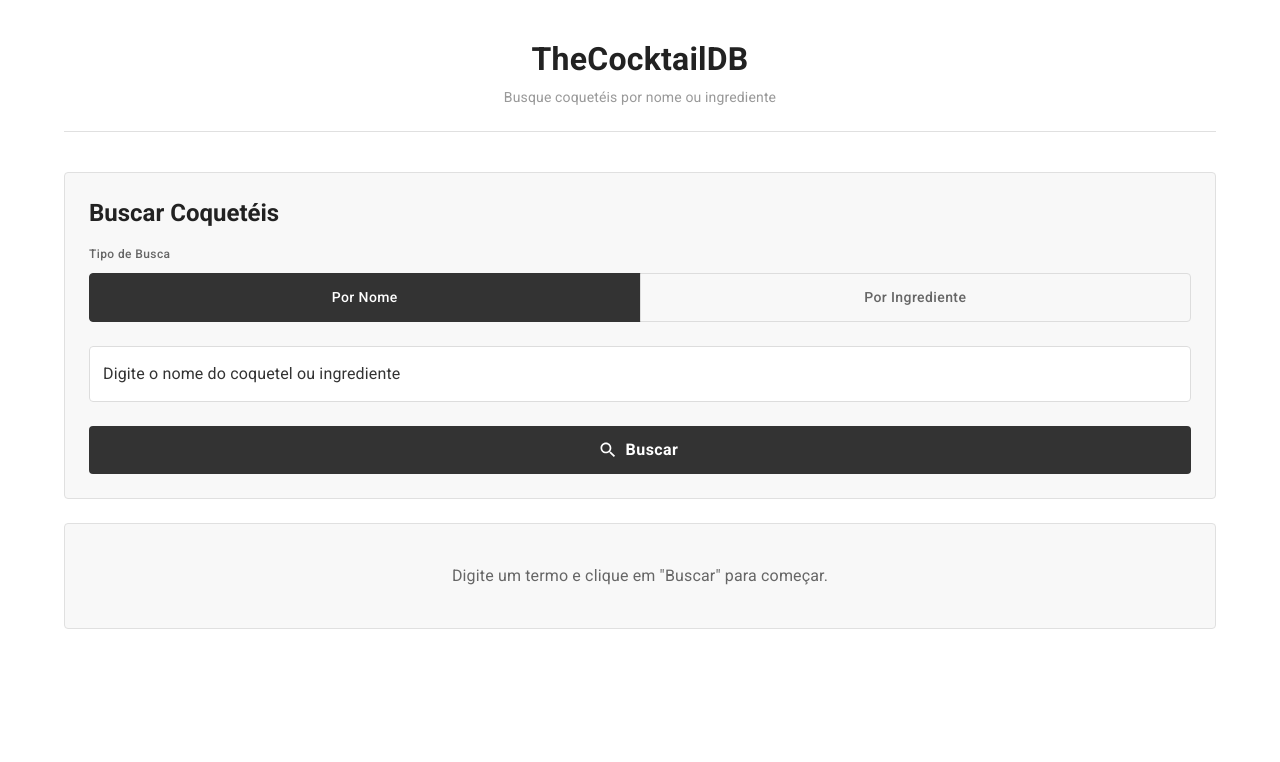
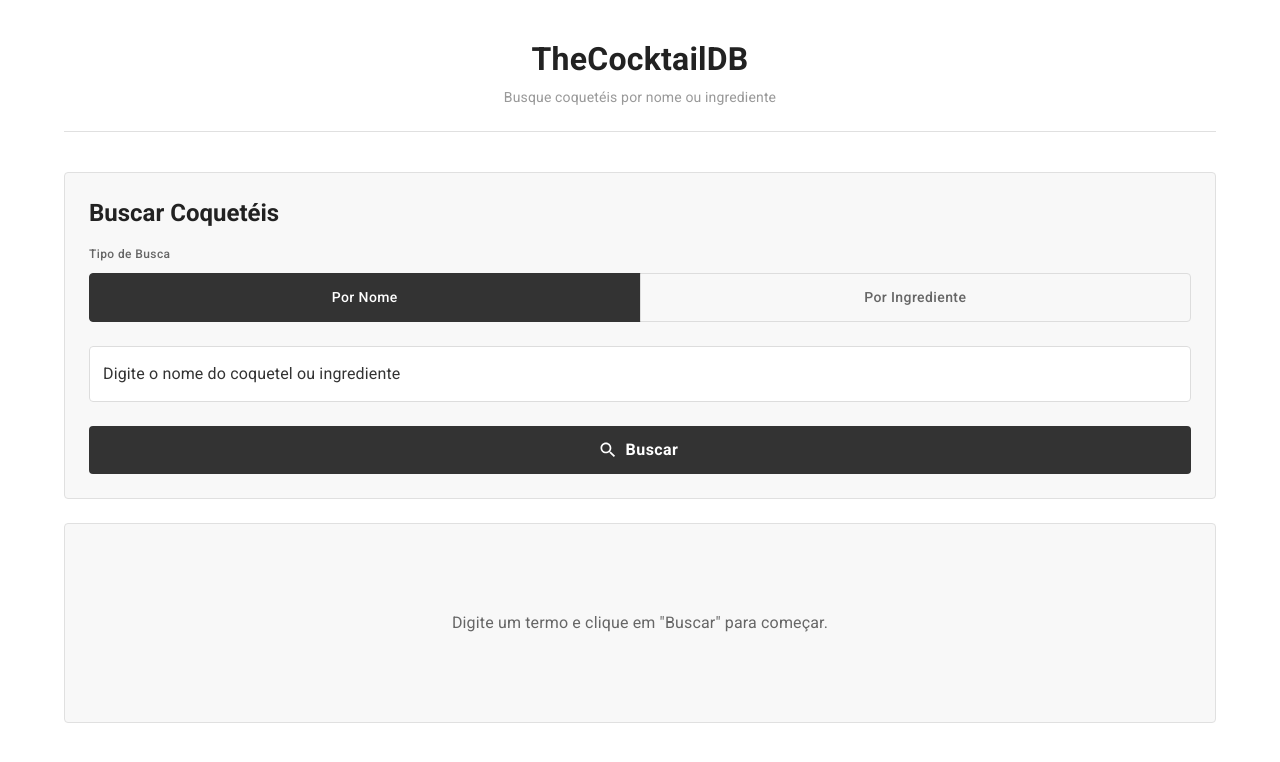
Before and after one commit to alefhbr123/Cocktaildb, a React app: page / in a window 1280 px wide. Shown: the top 762 px of the page. Built offline with nearby package versions, Linux system fonts and the light colour scheme.

Commit message:
feat: fix error handling in CocktailContext

```diff
--- a/src/components/CocktailList.jsx
+++ b/src/components/CocktailList.jsx
@@ -16,6 +16,9 @@
 const CocktailList = () => {
   const { state } = useCocktail();
 
+  // Garantir que cocktails seja sempre um array
+  const cocktails = Array.isArray(state.cocktails) ? state.cocktails : [];
+
   // Se estiver carregando, mostrar spinner
   if (state.loading) {
     return (
@@ -33,7 +36,7 @@
   }
 
   // Se não há resultados para exibir
-  if (state.cocktails.length === 0) {
+  if (cocktails.length === 0) {
     return (
       <Paper
         elevation={0}
@@ -43,6 +46,11 @@
           borderRadius: '4px',
           padding: '40px 24px',
           textAlign: 'center',
+          minHeight: '200px',
+          display: 'flex',
+          flexDirection: 'column',
+          justifyContent: 'center',
+          alignItems: 'center',
         }}
       >
         <Typography
@@ -53,7 +61,7 @@
           }}
         >
           {state.error
-            ? 'Nenhum resultado encontrado. Tente outro termo de busca.'
+            ? state.error
             : 'Digite um termo e clique em "Buscar" para começar.'}
         </Typography>
       </Paper>
@@ -71,7 +79,7 @@
           fontWeight: 600,
         }}
       >
-        Resultados ({state.cocktails.length})
+        Resultados ({cocktails.length})
       </Typography>
 
       <Box
@@ -86,7 +94,7 @@
           alignItems: 'stretch', // Garante que todos estiquem para a mesma altura
         }}
       >
-        {state.cocktails.map((cocktail) => (
+        {cocktails.map((cocktail) => (
           <Box key={cocktail.idDrink} sx={{ minWidth: 0 }}>
             <Card
               sx={{
--- a/src/contexts/CocktailContext.jsx
+++ b/src/contexts/CocktailContext.jsx
@@ -115,6 +115,8 @@
         url = `https://www.thecocktaildb.com/api/json/v1/1/filter.php?i=${encodeURIComponent(
           searchTerm
         )}`;
+      } else {
+        throw new Error('Tipo de busca inválido');
       }
 
       const response = await fetch(url);
@@ -125,15 +127,24 @@
 
       const data = await response.json();
 
-      if (!data.drinks || data.drinks === null) {
+      // Normalizar a resposta: drinks pode ser null, undefined, ou []
+      const drinks = data?.drinks;
+      const hasDrinks = Array.isArray(drinks) && drinks.length > 0;
+
+      if (!hasDrinks) {
+        const errorMessage =
+          searchType === 'ingredient'
+            ? `Nenhum coquetel encontrado com o ingrediente "${searchTerm}". Tente outro ingrediente!`
+            : `Nenhum coquetel encontrado com o nome "${searchTerm}".`;
+
         dispatch({
           type: ACTIONS.FETCH_ERROR,
-          payload: `Nenhum coquetel encontrado com o termo "${searchTerm}".`,
+          payload: errorMessage,
         });
       } else {
         dispatch({
           type: ACTIONS.FETCH_SUCCESS,
-          payload: data.drinks,
+          payload: drinks,
         });
       }
     } catch (err) {
```
